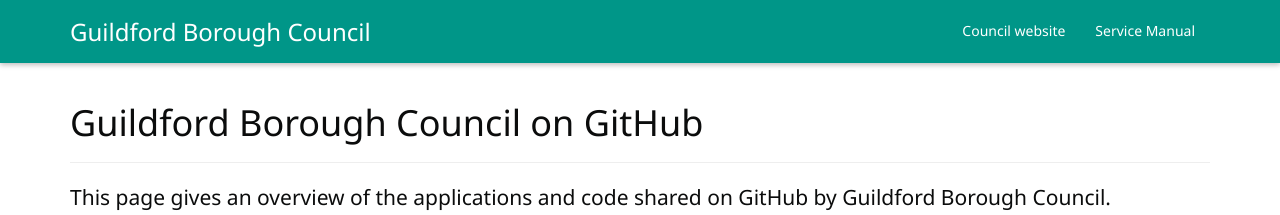
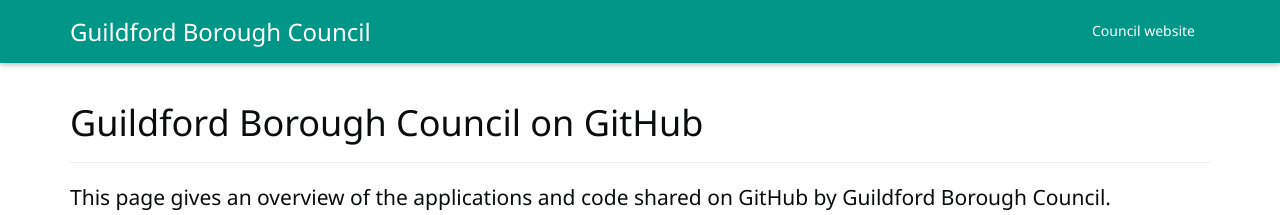
Before and after one commit to BforBen/guildfordbc.github.io, a Jekyll site: the page built from index.md, in a window 1280 px wide. Shown: the top 215 px of the page. Built offline with Jekyll 4.4.1, drawn with Linux system fonts in a browser that asks for light colours; nearby versions of some CDN libraries.

Commit message:
Remove link to service manual

```diff
--- a/_includes/header.html
+++ b/_includes/header.html
@@ -16,7 +16,6 @@
         <div class="collapse navbar-collapse">
             <ul class="nav navbar-nav navbar-right">
                 <li><a href="http://www.guildford.gov.uk/">Council website</a></li>
-                <li><a href="{{ site.baseurl }}/service-manual/">Service Manual</a></li>
             </ul>
         </div>
     </div>
```
